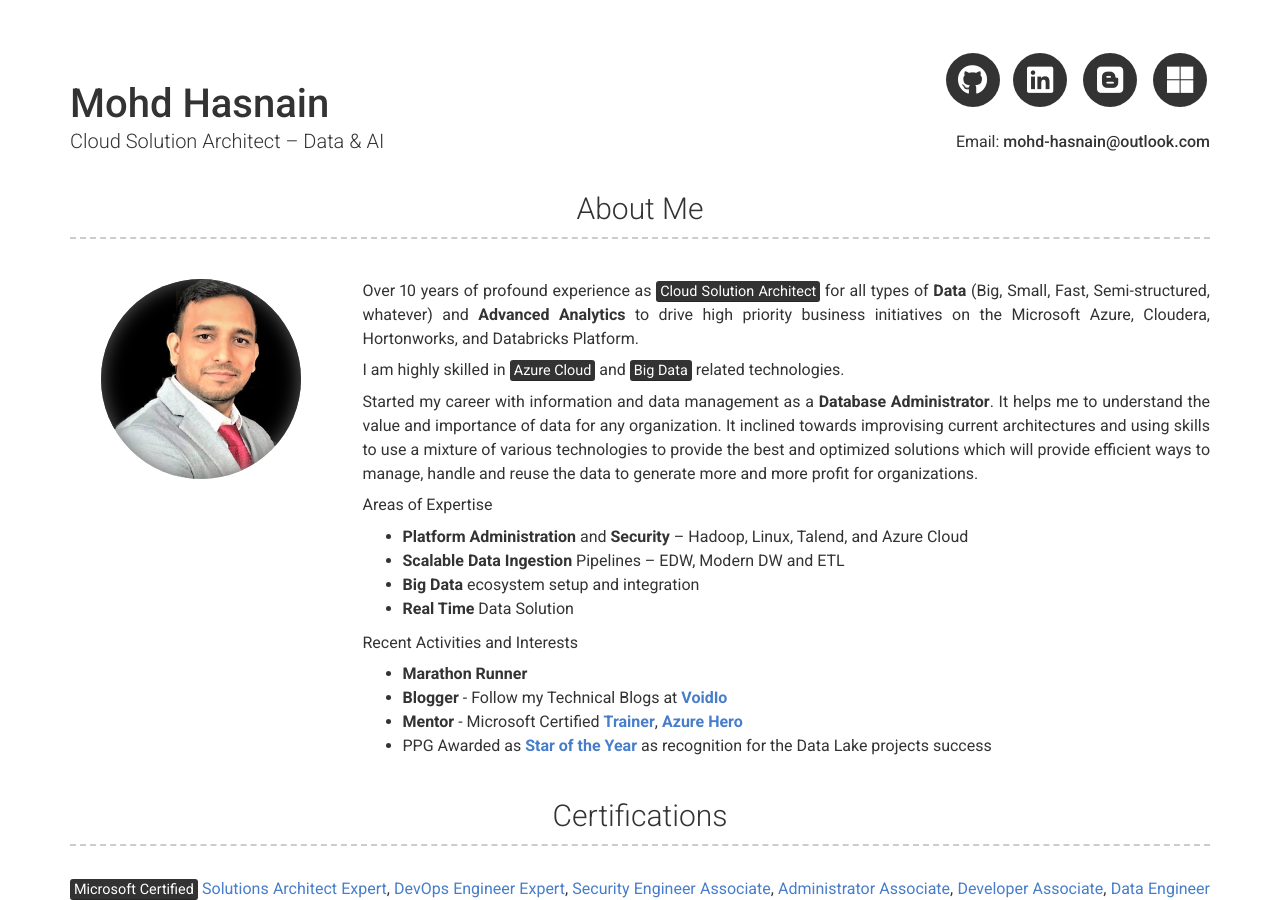
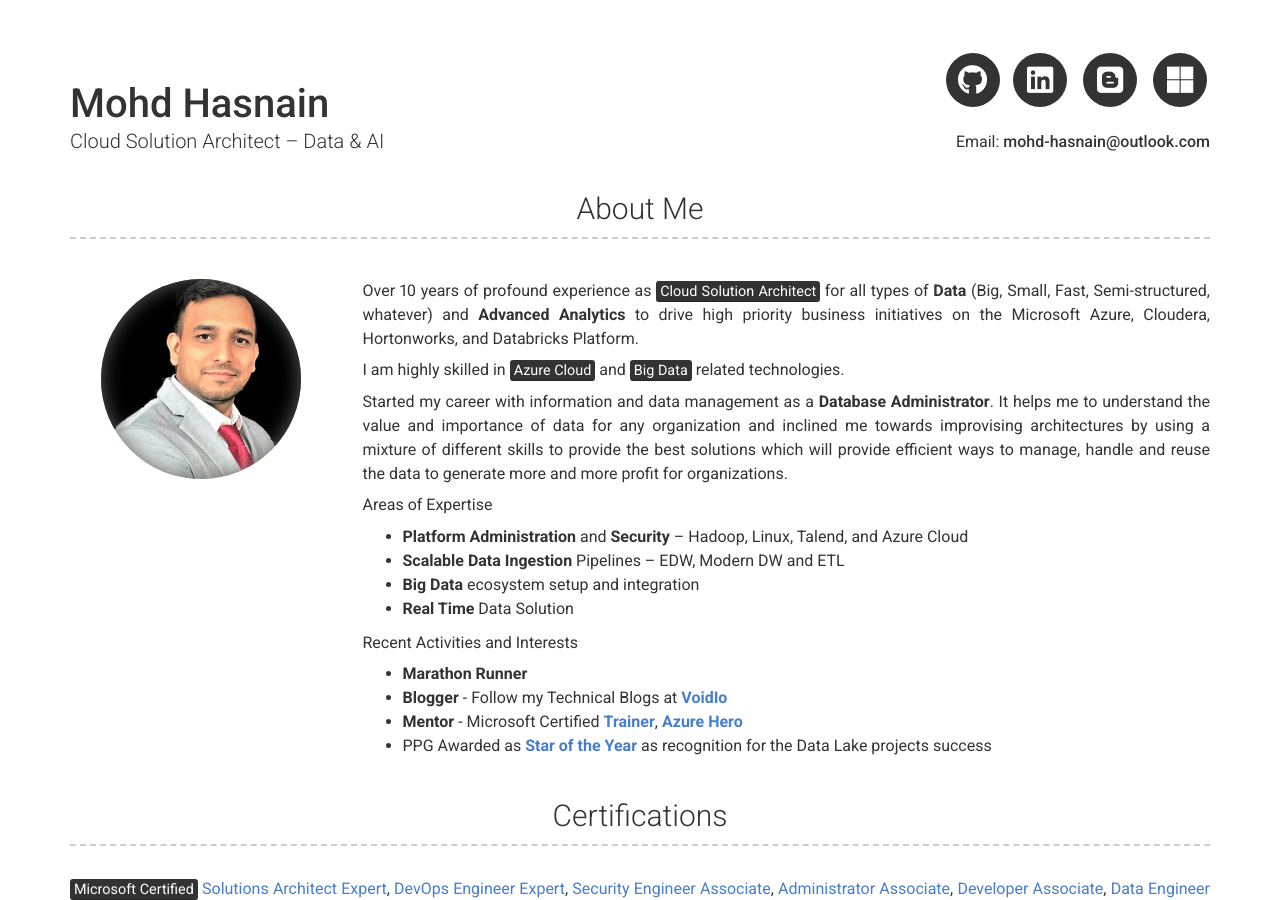
Before and after one commit to mohd-hasnain/mohd-hasnain.github.io, a Jekyll site: the page built from index.md, in a window 1280 px wide and 900 px high. Built offline with Jekyll 4.4.1, drawn with Linux system fonts in a browser that asks for light colours; nearby versions of some CDN libraries.

Commit message:
Update _config.yml

```diff
--- a/_config.yml
+++ b/_config.yml
@@ -44,9 +44,9 @@ about_content: | # this will include new lines to allow paragraphs
   I am highly skilled in <mark>Azure Cloud</mark> and <mark>Big Data</mark> related technologies.
 
   Started my career with information and data management as a **Database Administrator**.
-  It helps me to understand the value and importance of data for any organization.
-  It inclined towards improvising current architectures and using skills to use a mixture of various technologies to provide the best and
-  optimized solutions which will provide efficient ways to manage, handle and reuse the data to generate more and more profit for organizations.
+  It helps me to understand the value and importance of data for any organization and inclined me towards improvising architectures
+  by using a mixture of different skills to provide the best solutions which will provide efficient ways to manage, handle and reuse
+  the data to generate more and more profit for organizations.
 
   Areas of Expertise
     - **Platform Administration** and **Security** – Hadoop, Linux, Talend, and Azure Cloud
```
